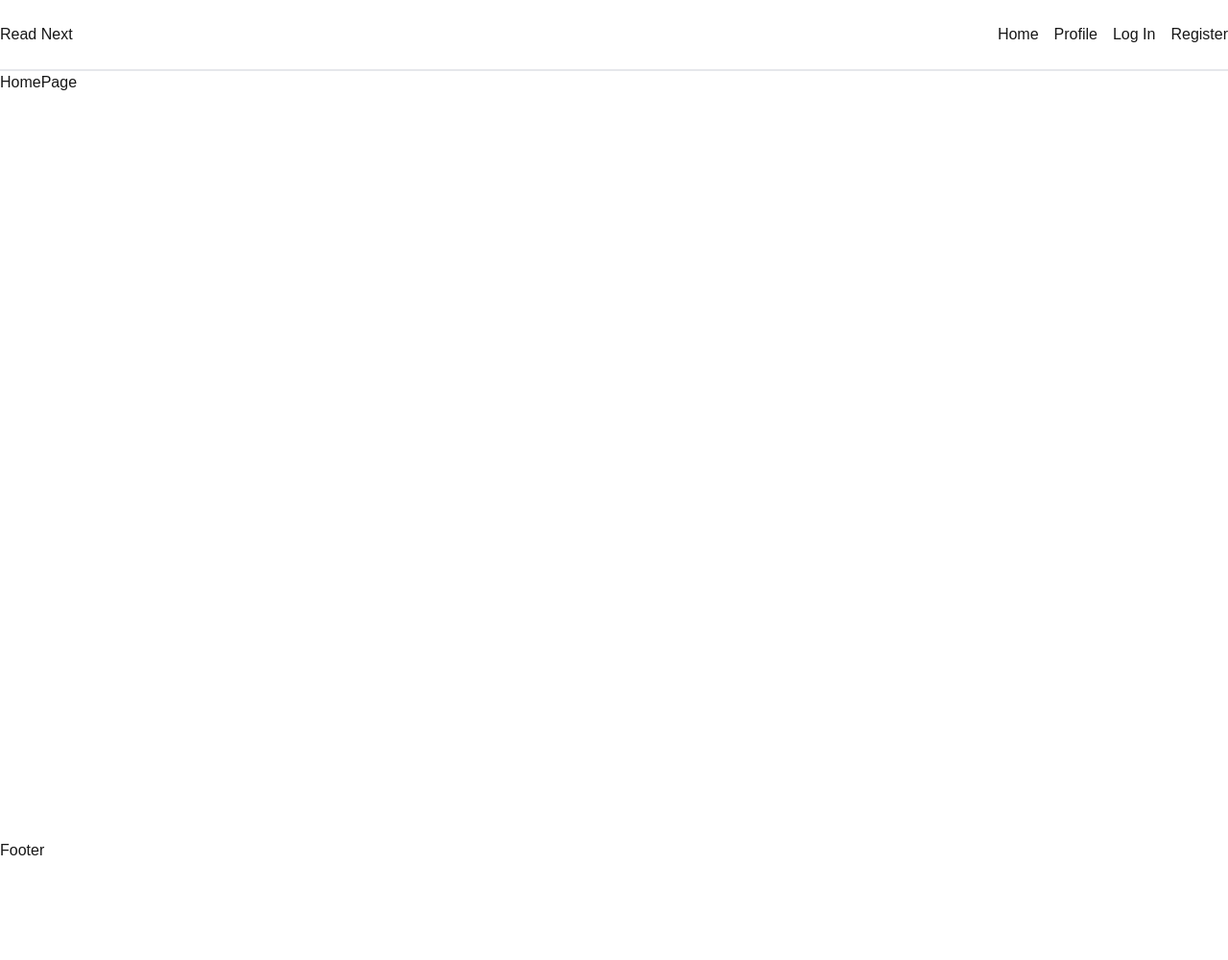
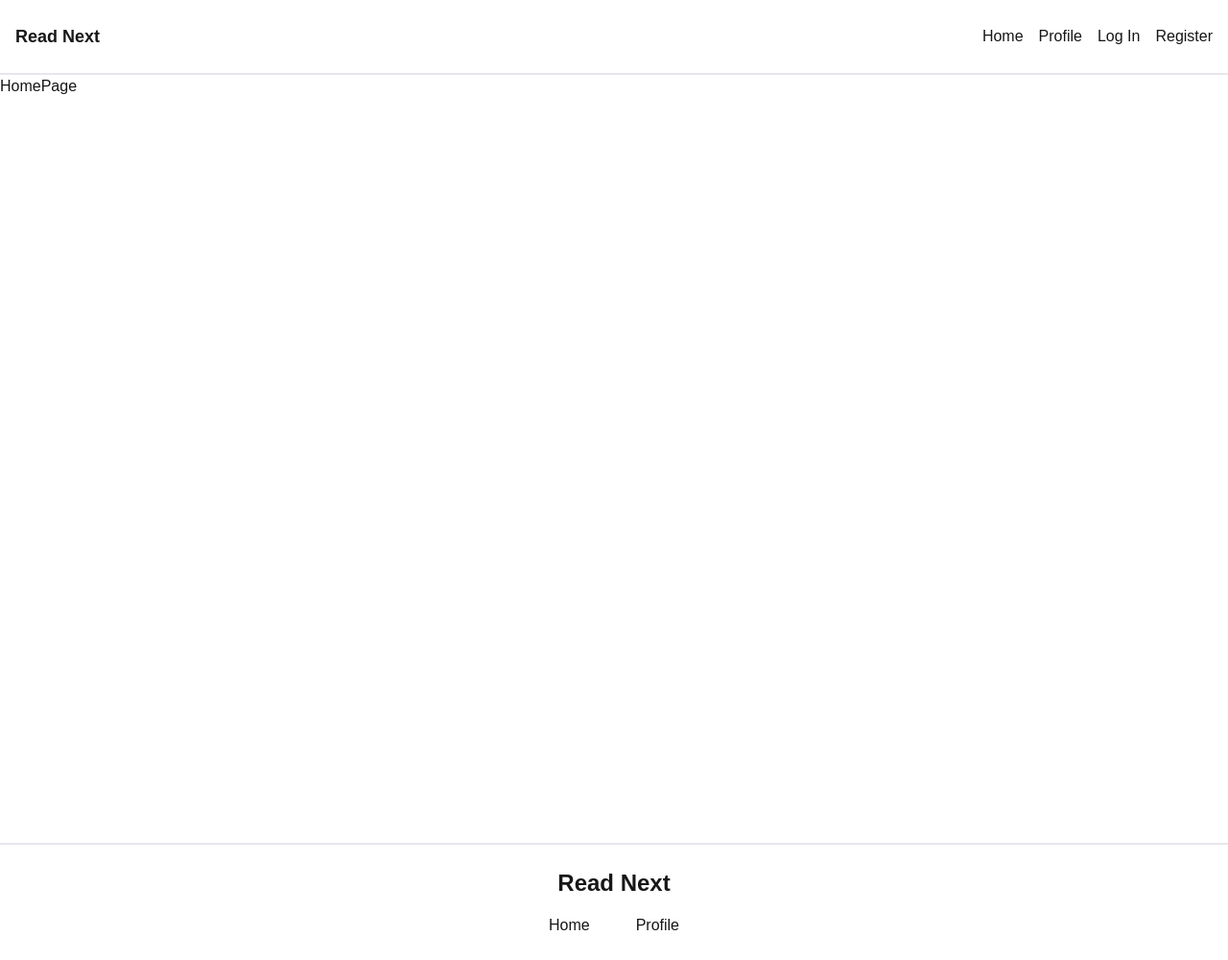
Before and after one commit to xyryc/read-next, a Next.js app: page / in a window 1280 px wide. Shown: the whole page at 96% size. Before the commit the page ends 898 px from the top, so only its background shows below. Built offline with nearby package versions, Linux system fonts and the light colour scheme; no server answers.

Commit message:
added footer design

```diff
--- a/src/app/profile/page.jsx
+++ b/src/app/profile/page.jsx
@@ -3,14 +3,11 @@ import { redirect } from "next/navigation";
 
 const ProfilePage = async () => {
   const { isAuthenticated, getUser } = getKindeServerSession();
-
   const user = await getUser();
 
   if (!(await isAuthenticated())) {
     redirect("/api/auth/login?post_login_redirect_url=/profile");
   }
-
-  console.log(user);
 
   return (
     <div className="text-center">
--- a/src/components/Footer.jsx
+++ b/src/components/Footer.jsx
@@ -1,11 +1,18 @@
-
+import Link from "next/link";
 
 const Footer = () => {
-    return (
-        <div>
-            Footer
+  return (
+    <div className="border-t-2 text-center py-6">
+      <div className="container mx-auto">
+        <h1 className="text-2xl font-bold mb-4">Read Next</h1>
+
+        <div className="flex items-center gap-12 justify-center">
+          <Link href="/">Home</Link>
+          <Link href="/">Profile</Link>
         </div>
-    );
+      </div>
+    </div>
+  );
 };
 
 export default Footer;
--- a/src/components/Navbar.jsx
+++ b/src/components/Navbar.jsx
@@ -7,8 +7,8 @@ const Navbar = async () => {
 
   return (
     <div className="border-b-2">
-      <div className="flex items-center justify-between py-6  container mx-auto">
-        <div>Read Next</div>
+      <div className="flex items-center justify-between py-6 container mx-auto px-4">
+        <h1 className="font-bold text-lg">Read Next</h1>
 
         <div className="flex items-center gap-4">
           <Link href="/">Home</Link>
```
